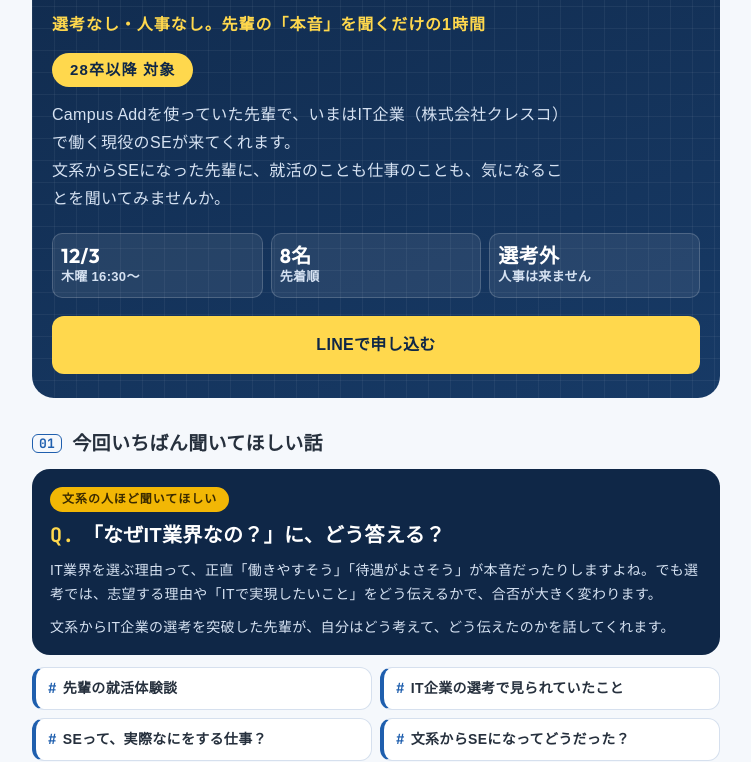
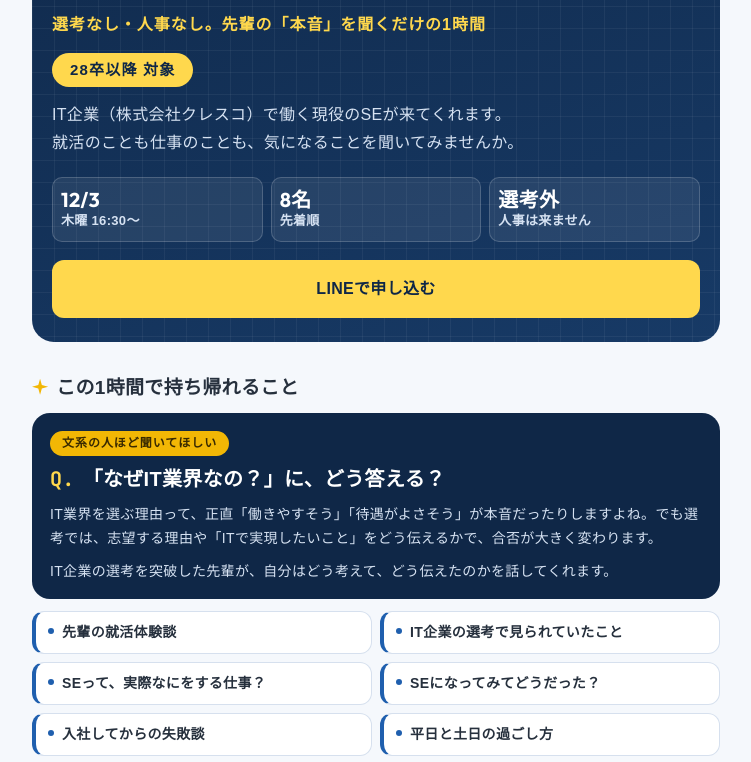
Before and after one commit to campusadd/event, a plain HTML site: page cresco/index.html in a window 1280 px wide. Shown: the part 278-1040 px from the top of the page, without its empty margins (264-1015 px from the left). Drawn offline with Linux system fonts and the light colour scheme; no server answers; a web font is replaced by a local one.

Commit message:
クレスコの紹介ページ：OB・文系の記述を削除、番号の札を星に、見出しをチラシと同じに
Co-Authored-By: Claude Opus 5.5 <noreply@anthropic.com>

```diff
--- a/cresco/index.html
+++ b/cresco/index.html
@@ -192,14 +192,14 @@ footer{margin-top:40px;font-size:12px;color:var(--muted);text-align:center;displ
 /* 小見出しの前に番号（コード風） */
 main{counter-reset:sec}
 section>.sec-h h2{counter-increment:sec}
-section>.sec-h h2::before{content:counter(sec,decimal-leading-zero);font-family:var(--f-mono);font-size:13px;color:var(--accent);margin-right:10px;vertical-align:2px;border:1.5px solid var(--accent);border-radius:6px;padding:0 6px}
+section>.sec-h h2::before{content:"";display:inline-block;width:.85em;height:.85em;margin-right:8px;vertical-align:-.05em;background:var(--mark);clip-path:polygon(50% 0,61% 39%,100% 50%,61% 61%,50% 100%,39% 61%,0 50%,39% 39%)}
 /* 目玉の話：吹き出し */
 .feature{border:none;background:var(--navy);color:#fff;border-radius:18px}
 .feature h3{color:#fff;font-size:20px}
 .feature h3::before{content:"Q.";font-family:var(--f-mono);color:#ffd84d;margin-right:8px}
 .feature p{color:#d6e2f2}
 .talks li{border-left:4px solid var(--accent)}
-.talks li::before{content:"#";font-family:var(--f-mono);color:var(--accent);margin-right:6px}
+.talks li::before{content:"";display:inline-block;width:6px;height:6px;border-radius:50%;background:var(--accent);margin-right:8px;vertical-align:.2em}
 .flow li b{font-family:var(--f-mono)}
 @media (prefers-reduced-motion:reduce){*{transition:none!important}html{scroll-behavior:auto}}
 .opening{pointer-events:none;opacity:.7}
@@ -216,7 +216,7 @@ section>.sec-h h2::before{content:counter(sec,decimal-leading-zero);font-family:
       <h1><small>現役SEトーク会</small>IT企業の選考を突破した先輩が話す、<em>「ここだけの」就活のリアル</em></h1>
       <div class="sub">選考なし・人事なし。先輩の「本音」を聞くだけの1時間</div>
       <div class="target">28卒以降 対象</div>
-      <p>Campus Addを使っていた先輩で、いまはIT企業（株式会社クレスコ）で働く現役のSEが来てくれます。<br>文系からSEになった先輩に、就活のことも仕事のことも、気になることを聞いてみませんか。</p>
+      <p>IT企業（株式会社クレスコ）で働く現役のSEが来てくれます。<br>就活のことも仕事のことも、気になることを聞いてみませんか。</p>
       <ul class="points">
         <li><b>12/3</b>木曜 16:30〜</li>
         <li><b>8名</b>先着順</li>
@@ -227,18 +227,18 @@ section>.sec-h h2::before{content:counter(sec,decimal-leading-zero);font-family:
     <div class="notice" id="notice" hidden></div>
 
     <section>
-      <div class="sec-h"><h2>今回いちばん聞いてほしい話</h2></div>
+      <div class="sec-h"><h2>この1時間で持ち帰れること</h2></div>
       <div class="feature">
         <span class="tag">文系の人ほど聞いてほしい</span>
         <h3>「なぜIT業界なの？」に、どう答える？</h3>
         <p>IT業界を選ぶ理由って、正直「働きやすそう」「待遇がよさそう」が本音だったりしますよね。でも選考では、志望する理由や「ITで実現したいこと」をどう伝えるかで、合否が大きく変わります。</p>
-        <p>文系からIT企業の選考を突破した先輩が、自分はどう考えて、どう伝えたのかを話してくれます。</p>
+        <p>IT企業の選考を突破した先輩が、自分はどう考えて、どう伝えたのかを話してくれます。</p>
       </div>
       <ul class="talks">
         <li>先輩の就活体験談</li>
         <li>IT企業の選考で見られていたこと</li>
         <li>SEって、実際なにをする仕事？</li>
-        <li>文系からSEになってどうだった？</li>
+        <li>SEになってみてどうだった？</li>
         <li>入社してからの失敗談</li>
         <li>平日と土日の過ごし方</li>
       </ul>
@@ -254,7 +254,7 @@ section>.sec-h h2::before{content:counter(sec,decimal-leading-zero);font-family:
     </section>
 
     <section>
-      <div class="sec-h"><h2>安心して参加してください</h2></div>
+      <div class="sec-h"><h2>気軽に参加できる4つの理由</h2></div>
       <ul class="safe">
         <li>採用や選考とは関係ありません</li>
         <li>人事・採用担当の方は来ません。話すのは現役のSEの先輩です</li>
```
